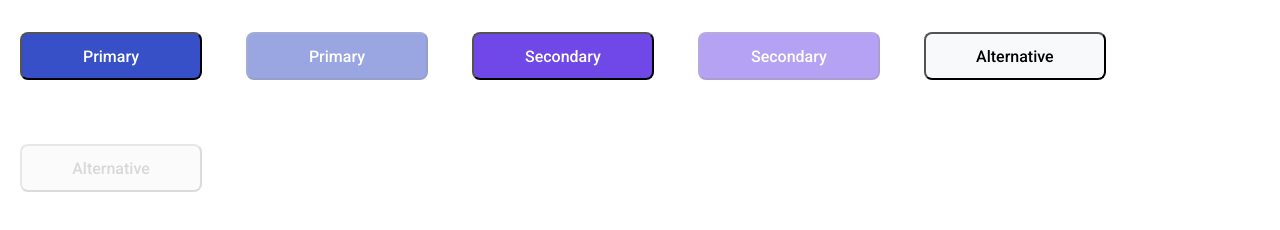
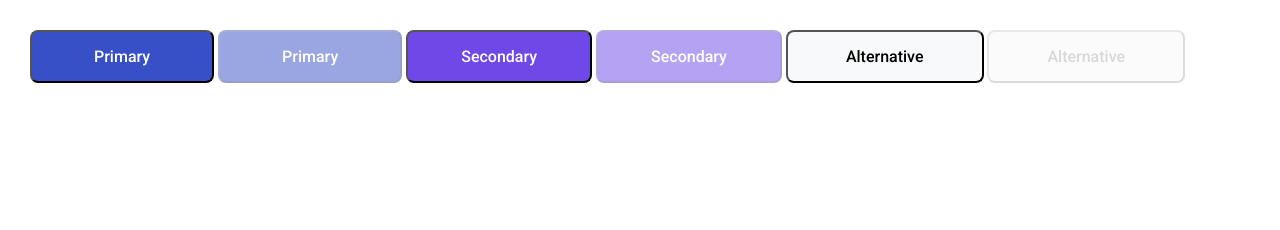
Before and after one commit to js-tasks-ru/htmlcss-20231027_daniilk, a website: page 03-lection1/01-button/index.html in a window 1280 px wide. Drawn offline with Linux system fonts and the light colour scheme.

Commit message:
lection-1_double-2

```diff
--- a/03-lection1/01-button/button.css
+++ b/03-lection1/01-button/button.css
@@ -1,17 +1,9 @@
 /* Стилизация кнопки */
-@import url('../../assets/css/main.css');;
 
-.buttons {
-  max-width: 1110px;
-  margin: auto;
-  padding: 20px; /* чтобы удобно было смотреть на экране */
-
+body {
+  padding: 30px;
 }
-
 .button {
-  width: 182px;
-  height: 48px;
-  flex-shrink: 0;
   border-radius: 8px;
   text-align: center;
   font-family: Roboto;
@@ -19,43 +11,41 @@
   font-style: normal;
   font-weight: 500;
   line-height: normal;
-  margin: 32px 20px;
+  transition: opacity 200ms ease-in-out, background 200ms ease-in-out;
 }
 
-
-.button:hover{
+.button:hover {
   cursor: pointer;
 }
 
 .button:disabled {
   opacity: 0.5;
-    cursor: not-allowed;
+  pointer-events: none;
 }
 
 .button_primary {
   background-color: var(--blue);
-    transition: opacity 200ms ease-in-out, background 200ms ease-in-out;
+
   color: var(--white);
+  padding: 15px 62px;
 }
 
-.button_primary:hover{
+.button_primary:hover {
   background-color: var(--primary-hover);
 }
 
 .button_secondary {
   background-color: var(--purple);
-    transition: opacity 200ms ease-in-out, background 200ms ease-in-out;
-    color: var(--white)
+  color: var(--white);
+  padding: 15px 53px;
 }
 .button_secondary:hover {
   background-color: var(--secondary-hover);
 }
 
-
-.button_alternativ{
+.button_alternativ {
+  padding: 15px 58px;
   background-color: var(--grey-1);
-    transition: opacity 200ms ease-in-out, background 200ms ease-in-out;
 }
-.button_alternativ:hover{
-
+.button_alternativ:hover {
 }
--- a/03-lection1/01-button/index.html
+++ b/03-lection1/01-button/index.html
@@ -3,16 +3,16 @@
 <html lang="ru">
     <head>
         <link rel="stylesheet" href="../../assets/css/main.css">
-        <link rel="stylesheet" href="./button.css">
+
     </head>
     <body>
-        <div class="buttons">
+
             <button class="button button_primary">Primary</button>
             <button class="button  button_primary" disabled>Primary</button>
             <button class="button button_secondary ">Secondary</button>
             <button class="button button_secondary" disabled>Secondary</button>
             <button class="button button_alternativ">Alternative</button>
             <button class="button button_alternativ" disabled>Alternative</button>
-          </div>
+
     </body>
 </html>
--- a/assets/css/main.css
+++ b/assets/css/main.css
@@ -1,5 +1,6 @@
 @import '../fonts/fonts.css';
 @import 'normalize.css';
+@import '../../03-lection1/01-button/button.css';
 
 :root {
     --white: #ffffff;
```
Lines whose indentation alone changed are shown as unchanged.
